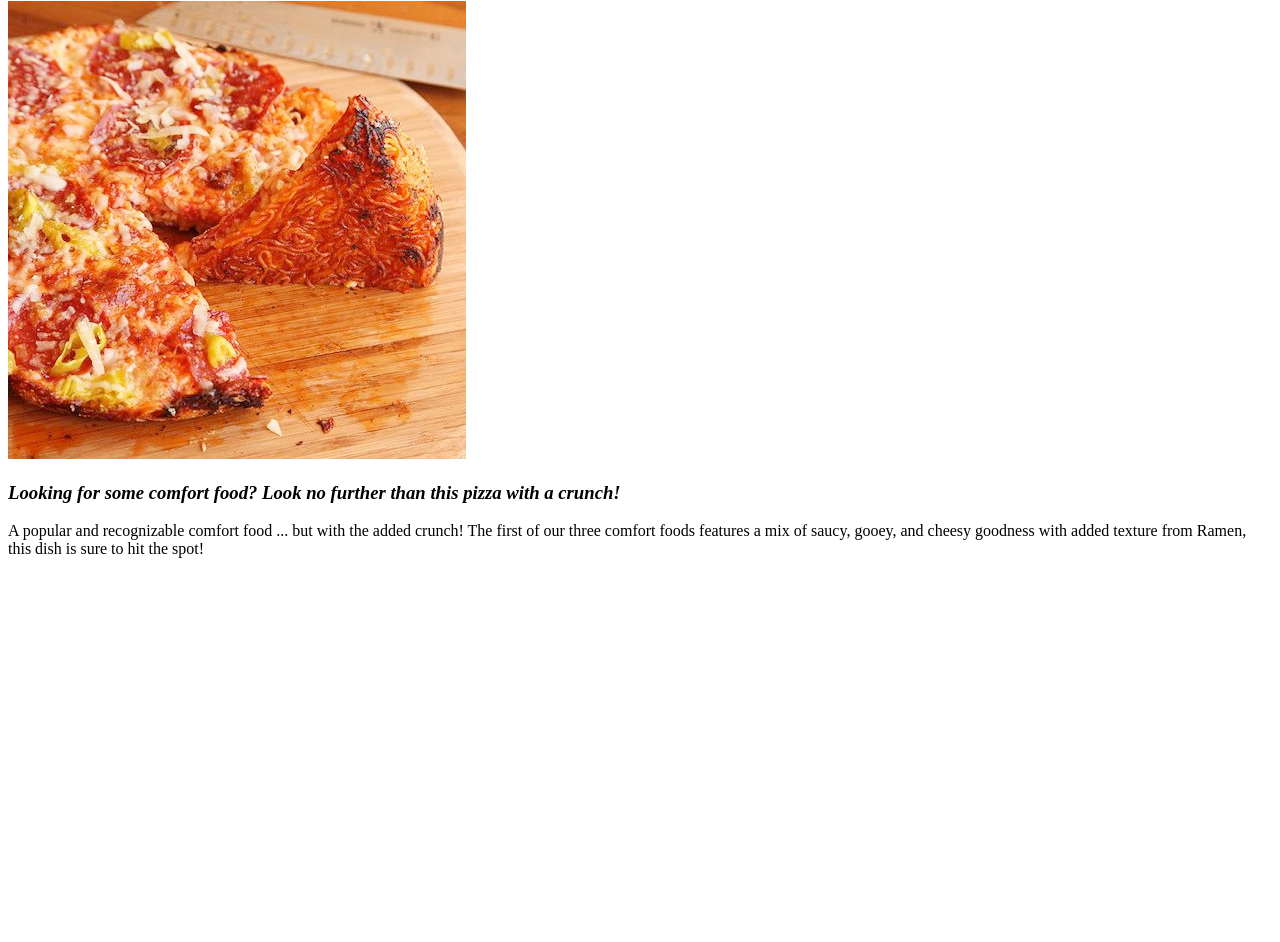
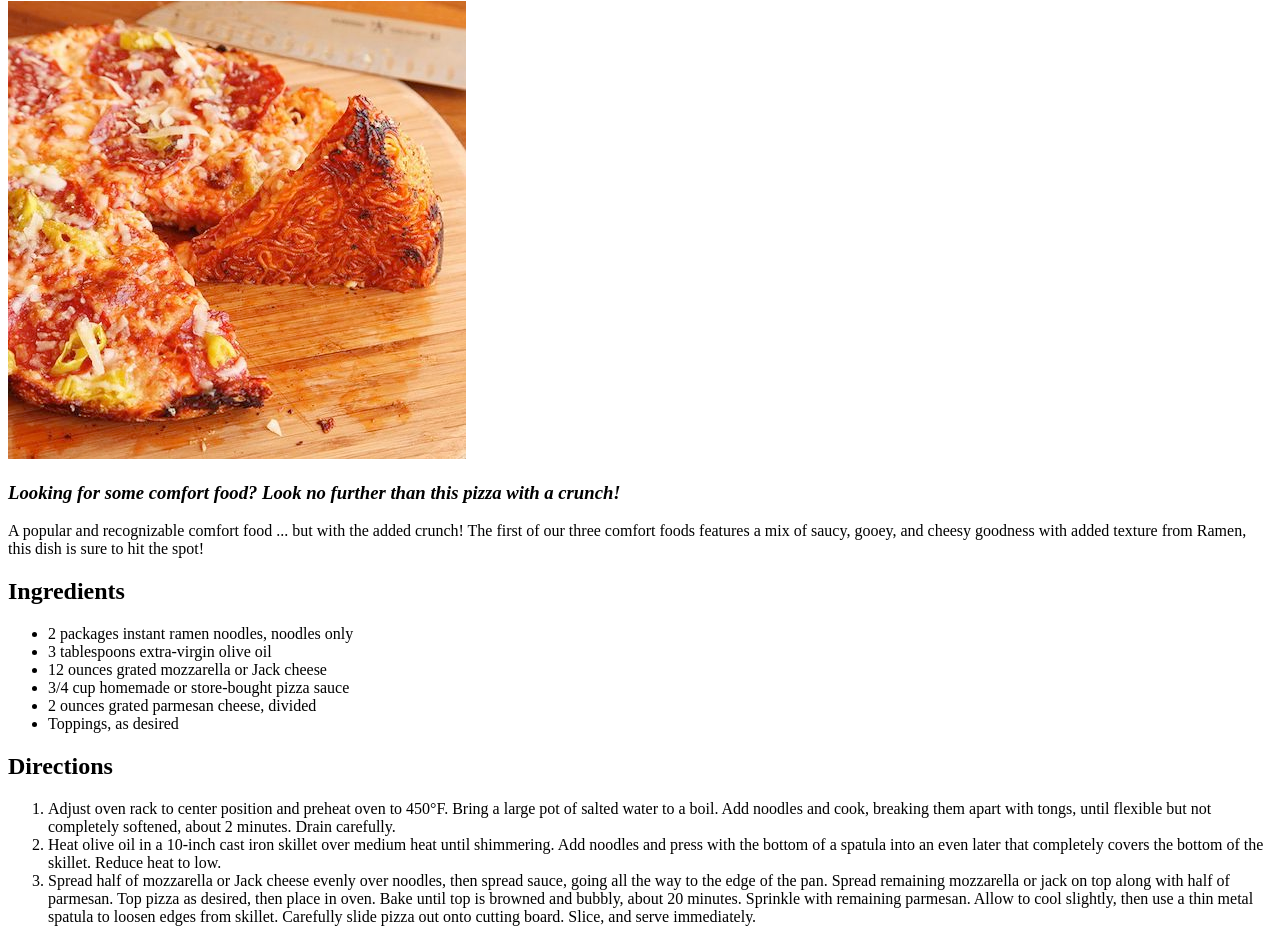
Before and after one commit to sh1mmy34/odin-recipes, a plain HTML site: page recipes/pizza.html in a window 1280 px wide. Shown: the part 79-1021 px from the top of the page. Before the commit the page ends 800 px from the top, so only its background shows below. Drawn offline with Linux system fonts and the light colour scheme.

Commit message:
Add first recipe's ingredients and directions

```diff
--- a/recipes/pizza.html
+++ b/recipes/pizza.html
@@ -11,6 +11,24 @@
     <h3><em>Looking for some comfort food? Look no further than this pizza with a crunch! </em></h3>
     <p>A popular and recognizable comfort food ... but with the added crunch! The first of our three comfort foods features a mix of saucy, gooey, and cheesy goodness with added texture from Ramen, this dish is sure to hit the spot!</p>
 
+    <h2>Ingredients</h2>
+    <ul>
+      <li>2 packages instant ramen noodles, noodles only</li>
+      <li>3 tablespoons extra-virgin olive oil</li>
+      <li>12 ounces grated mozzarella or Jack cheese</li>
+      <li>3/4 cup homemade or store-bought pizza sauce</li>
+      <li>2 ounces grated parmesan cheese, divided</li>
+      <li>Toppings, as desired</li>
+    </ul>
+
+    <h2>Directions</h2>
+    <ol>
+      <li>Adjust oven rack to center position and preheat oven to 450°F. Bring a large pot of salted water to a boil. Add noodles and cook, breaking them apart with tongs, until flexible but not completely softened, about 2 minutes. Drain carefully.</li>
+      <li>Heat olive oil in a 10-inch cast iron skillet over medium heat until shimmering. Add noodles and press with the bottom of a spatula into an even later that completely covers the bottom of the skillet. Reduce heat to low.</li>
+      <li>Spread half of mozzarella or Jack cheese evenly over noodles, then spread sauce, going all the way to the edge of the pan. Spread remaining mozzarella or jack on top along with half of parmesan. Top pizza as desired, then place in oven. Bake until top is browned and bubbly, about 20 minutes. Sprinkle with remaining parmesan. Allow to cool slightly, then use a thin metal spatula to loosen edges from skillet. Carefully slide pizza out onto cutting board. Slice, and serve immediately.</li>
+    </ol>
+
+
   </body>
 
 </html>
```
